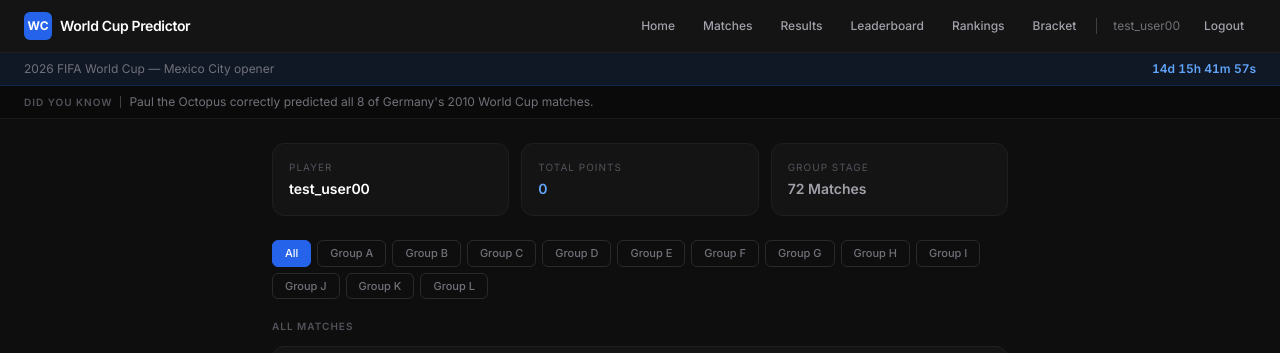
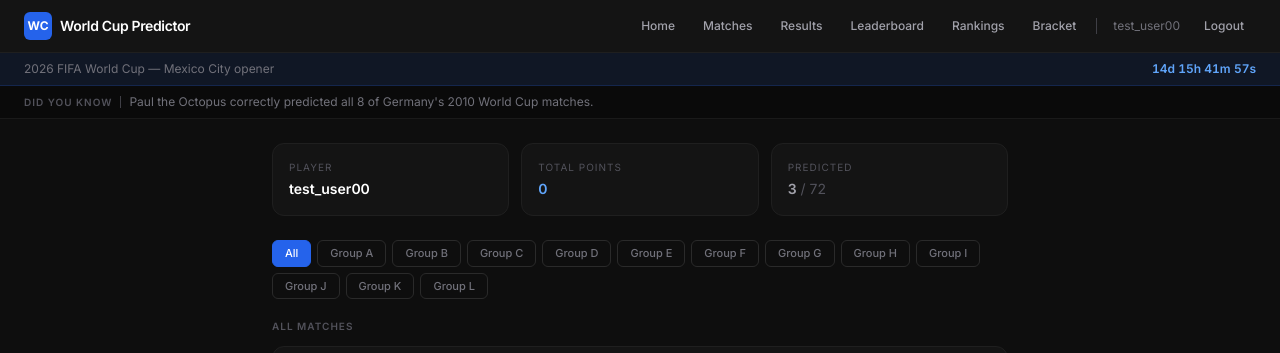
Before and after one commit to jkyplayz-rb/worldcup-predictor, a Flask app: page /matches in a window 1280 px wide. Shown: the top 353 px of the page. Run offline with Flask 3, Linux system fonts and the light colour scheme; a user stored in the database is signed in; some libraries are stand-ins or nearby versions.

Commit message:
feat: add prediction counter to matches dashboard

```diff
--- a/app.py
+++ b/app.py
@@ -193,9 +193,10 @@ def index():
         matches=matches,
         predictions=user_predictions,
         total_points=total_points,
+        prediction_count=len(user_predictions),
         groups=groups,
         selected_group=group,
-        flags=TEAM_FLAGS
+        flags=TEAM_FLAGS,
     )
 
 @app.route('/predict/<int:match_id>', methods=['POST'])
--- a/templates/index.html
+++ b/templates/index.html
@@ -55,14 +55,14 @@
       <p class="text-sm font-semibold text-blue-400">{{ total_points }}</p>
     </div>
     <div class="bg-[#141414] rounded-xl p-4 border border-[#1f1f1f]">
-        <p class="text-[10px] text-zinc-600 uppercase tracking-widest mb-1">Group Stage</p>
-        <p class="text-sm font-semibold text-zinc-400">72 Matches</p>
+      <p class="text-[10px] text-zinc-600 uppercase tracking-widest mb-1">Predicted</p>
+      <p class="text-sm font-semibold text-zinc-400">{{ prediction_count }}<span class="text-zinc-600 font-normal"> / 72</span></p>
     </div>
   </div>
 
     <div class="flex gap-1.5 flex-wrap mb-5">
       {% for g in groups %}
-      <a href=" /matches?group={{ g }}"
+      <a href="/matches?group={{ g }}"
         class="px-3 py-1 rounded-md text-[11px] font-medium transition border
         {{ 'bg-blue-600 border-blue-600 text-white' if selected_group == g else 'border-[#2a2a2a] text-zinc-500 hover:text-zinc-300 hover:border-zinc-600 bg-transparent' }}">
         {{ g }}
```
Also changed, not shown: instance/worldcup.db. Lines whose indentation alone changed are shown as unchanged.
